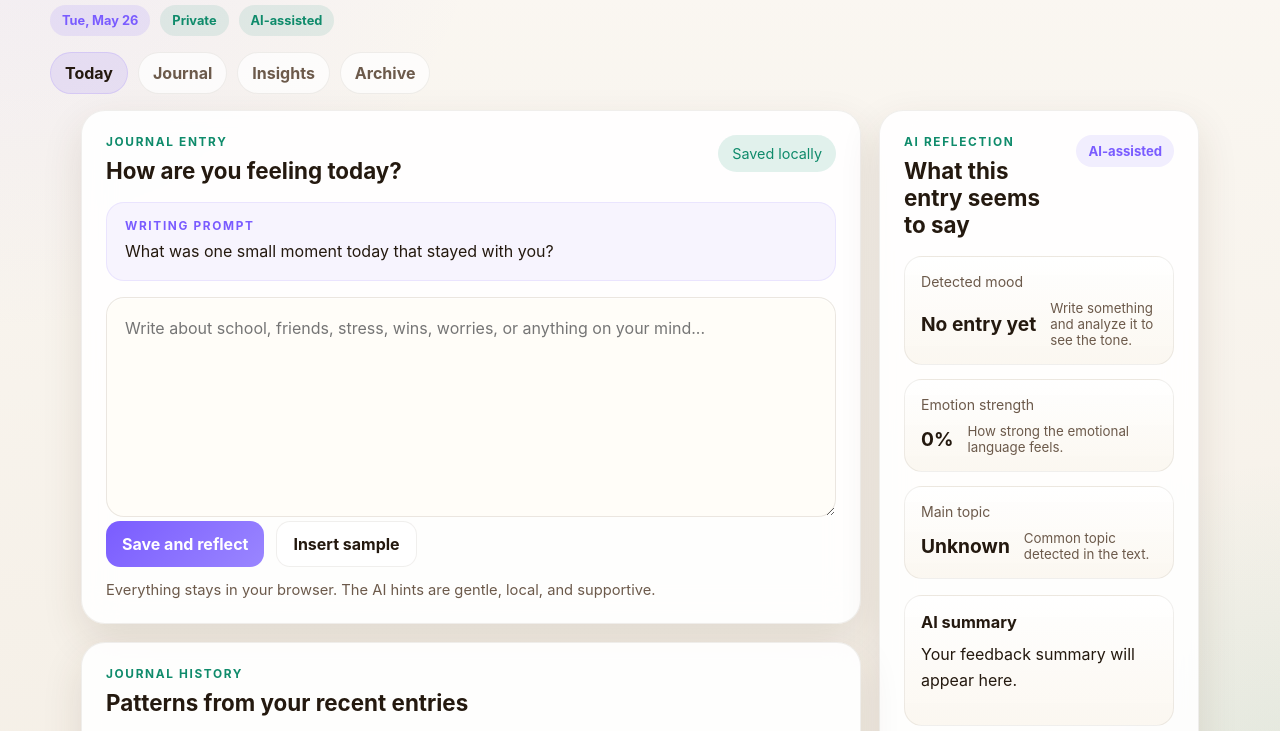
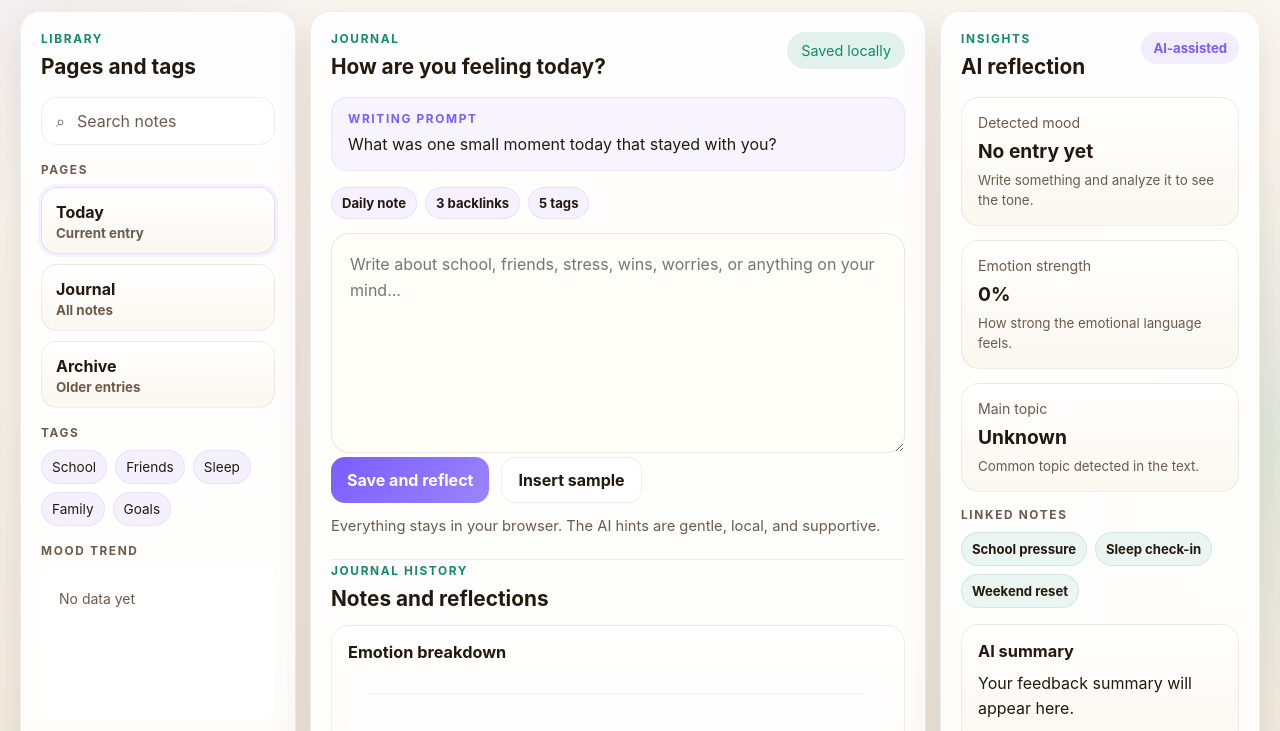
Before and after one commit to VivaanReddy3011/AI-Journal, a website: page index.html in a window 1280 px wide. Shown: the part 165-896 px from the top of the page. Drawn offline with Linux system fonts and the light colour scheme.

Commit message:
Make journal workspace feel more app-like

```diff
--- a/index.html
+++ b/index.html
@@ -13,7 +13,7 @@
       <p class="subtitle">Write freely, then get a quiet AI-assisted reflection on the mood of your entry.</p>
       <div class="header-meta">
         <span class="meta-pill" id="todayLabel">Today</span>
-        <span class="meta-pill subtle">Private</span>
+        <span class="meta-pill subtle">Local</span>
         <span class="meta-pill subtle">AI-assisted</span>
       </div>
     </div>
@@ -38,18 +38,68 @@
     </div>
   </header>
 
-  <nav class="app-nav" aria-label="Journal sections">
-    <button class="nav-pill active" type="button">Today</button>
-    <button class="nav-pill" type="button">Journal</button>
-    <button class="nav-pill" type="button">Insights</button>
-    <button class="nav-pill" type="button">Archive</button>
-  </nav>
+  <main class="workspace">
+    <aside class="panel sidebar-panel library-panel">
+      <div class="panel-head">
+        <div class="panel-title-wrap">
+          <p class="section-label">Library</p>
+          <h2>Pages and tags</h2>
+        </div>
+      </div>
 
-  <main class="layout">
+      <div class="sidebar-section">
+        <label class="search-box" for="noteSearch">
+          <span class="search-icon" aria-hidden="true">⌕</span>
+          <input id="noteSearch" type="text" placeholder="Search notes" aria-label="Search notes" />
+        </label>
+      </div>
+
+      <div class="sidebar-section">
+        <p class="sidebar-title">Pages</p>
+        <div class="page-list">
+          <button class="page-item active" type="button">
+            <span>Today</span>
+            <small>Current entry</small>
+          </button>
+          <button class="page-item" type="button">
+            <span>Journal</span>
+            <small>All notes</small>
+          </button>
+          <button class="page-item" type="button">
+            <span>Archive</span>
+            <small>Older entries</small>
+          </button>
+        </div>
+      </div>
+
+      <div class="sidebar-section">
+        <p class="sidebar-title">Tags</p>
+        <div class="tag-cloud">
+          <span class="tag-chip">School</span>
+          <span class="tag-chip">Friends</span>
+          <span class="tag-chip">Sleep</span>
+          <span class="tag-chip">Family</span>
+          <span class="tag-chip">Goals</span>
+        </div>
+      </div>
+
+      <div class="sidebar-section">
+        <p class="sidebar-title">Mood trend</p>
+        <div class="mini-chart">
+          <canvas id="trendChart" width="280" height="180"></canvas>
+        </div>
+      </div>
+
+      <div class="sidebar-section">
+        <p class="sidebar-title">Recent entries</p>
+        <div id="entryList" class="entry-list"></div>
+      </div>
+    </aside>
+
     <section class="panel composer-panel">
       <div class="panel-head">
         <div class="panel-title-wrap">
-          <p class="section-label">Journal entry</p>
+          <p class="section-label">Journal</p>
           <h2>How are you feeling today?</h2>
         </div>
         <span class="status-pill" id="storageStatus">Saved locally</span>
@@ -58,6 +108,12 @@
       <div class="prompt-card">
         <p class="prompt-label">Writing prompt</p>
         <p class="prompt-text">What was one small moment today that stayed with you?</p>
+      </div>
+
+      <div class="note-meta-row" aria-label="Entry metadata">
+        <span class="note-meta-chip">Daily note</span>
+        <span class="note-meta-chip">3 backlinks</span>
+        <span class="note-meta-chip">5 tags</span>
       </div>
 
       <label class="sr-only" for="journalEntry">Journal entry</label>
@@ -69,13 +125,32 @@
       </div>
 
       <p class="microcopy">Everything stays in your browser. The AI hints are gentle, local, and supportive.</p>
+
+      <section class="journal-section">
+        <div class="panel-head section-head">
+          <div class="panel-title-wrap">
+            <p class="section-label">Journal history</p>
+            <h2>Notes and reflections</h2>
+          </div>
+        </div>
+
+        <div class="dashboard-card chart-card">
+          <h3>Emotion breakdown</h3>
+          <canvas id="emotionChart" width="560" height="220"></canvas>
+        </div>
+
+        <div class="dashboard-card">
+          <h3>Common themes</h3>
+          <div id="themeList" class="theme-list"></div>
+        </div>
+      </section>
     </section>
 
-    <section class="panel feedback-panel">
+    <aside class="panel feedback-panel">
       <div class="panel-head">
         <div class="panel-title-wrap">
-          <p class="section-label">AI reflection</p>
-          <h2>What this entry seems to say</h2>
+          <p class="section-label">Insights</p>
+          <h2>AI reflection</h2>
         </div>
         <span class="ai-chip">AI-assisted</span>
       </div>
@@ -98,6 +173,15 @@
         </article>
       </div>
 
+      <div class="sidebar-section linked-notes">
+        <p class="sidebar-title">Linked notes</p>
+        <div class="link-list">
+          <span class="link-pill">School pressure</span>
+          <span class="link-pill">Sleep check-in</span>
+          <span class="link-pill">Weekend reset</span>
+        </div>
+      </div>
+
       <div class="result-stack">
         <article class="result-card">
           <h3>AI summary</h3>
@@ -114,35 +198,7 @@
       </div>
 
       <div id="safetyBanner" class="safety-banner hidden"></div>
-    </section>
-
-    <section class="panel dashboard-panel">
-      <div class="panel-head">
-        <div class="panel-title-wrap">
-          <p class="section-label">Journal history</p>
-          <h2>Patterns from your recent entries</h2>
-        </div>
-      </div>
-
-      <div class="dashboard-grid">
-        <article class="dashboard-card chart-card">
-          <h3>Mood trend</h3>
-          <canvas id="trendChart" width="560" height="220"></canvas>
-        </article>
-        <article class="dashboard-card chart-card">
-          <h3>Emotion breakdown</h3>
-          <canvas id="emotionChart" width="560" height="220"></canvas>
-        </article>
-        <article class="dashboard-card">
-          <h3>Common themes</h3>
-          <div id="themeList" class="theme-list"></div>
-        </article>
-        <article class="dashboard-card">
-          <h3>Recent entries</h3>
-          <div id="entryList" class="entry-list"></div>
-        </article>
-      </div>
-    </section>
+    </aside>
   </main>
 
   <template id="entryTemplate">
--- a/styles.css
+++ b/styles.css
@@ -27,8 +27,8 @@
   --card-bg: linear-gradient(180deg, rgba(255, 255, 255, 0.95), rgba(251, 247, 240, 0.96));
   --card-border: rgba(70, 54, 34, 0.08);
   --shadow: 0 16px 40px rgba(74, 48, 23, 0.12);
-  --radius: 24px;
-  --page-width: min(1180px, calc(100vw - 32px));
+  --radius: 20px;
+  --page-width: min(1240px, calc(100vw - 24px));
 }
 
 * {
@@ -48,7 +48,7 @@ body {
     radial-gradient(circle at right center, var(--bg-accent-2), transparent 20%),
     linear-gradient(180deg, var(--bg-top) 0%, var(--bg-bottom) 100%);
   color: var(--text);
-  padding: 28px 0 40px;
+  padding: 22px 0 32px;
   overflow-x: hidden;
 }
 
@@ -63,7 +63,7 @@ body {
   justify-content: space-between;
   gap: 20px;
   align-items: flex-start;
-  margin-bottom: 16px;
+  margin-bottom: 14px;
 }
 
 .brand-block {
@@ -74,7 +74,7 @@ body {
   display: flex;
   gap: 10px;
   flex-wrap: wrap;
-  margin-top: 14px;
+  margin-top: 12px;
 }
 
 .meta-pill {
@@ -112,8 +112,8 @@ p {
 
 h1 {
   font-size: clamp(2.25rem, 5vw, 4.2rem);
-  line-height: 0.95;
-  margin-bottom: 12px;
+  line-height: 0.92;
+  margin-bottom: 10px;
   letter-spacing: -0.04em;
 }
 
@@ -159,27 +159,31 @@ h1 {
   border-color: rgba(122, 92, 255, 0.16);
 }
 
-.layout {
+.workspace {
+  width: var(--page-width);
+  margin: 0 auto;
   display: grid;
-  gap: 18px;
-  grid-template-columns: minmax(0, 780px) minmax(280px, 320px);
-  justify-content: center;
+  grid-template-columns: minmax(240px, 276px) minmax(0, 1fr) minmax(280px, 320px);
+  gap: 14px;
   align-items: start;
 }
 
+.sidebar-panel {
+  position: sticky;
+  top: 18px;
+  max-height: calc(100vh - 36px);
+  overflow: auto;
+}
+
 .composer-panel {
-  grid-column: 1;
+  min-height: calc(100vh - 90px);
 }
 
 .feedback-panel {
-  grid-column: 2;
-  grid-row: 1 / span 2;
   position: sticky;
-  top: 24px;
-}
-
-.dashboard-panel {
-  grid-column: 1;
+  top: 18px;
+  max-height: calc(100vh - 36px);
+  overflow: auto;
 }
 
 .panel {
@@ -187,7 +191,7 @@ h1 {
   border: 1px solid var(--panel-border);
   box-shadow: var(--shadow);
   border-radius: var(--radius);
-  padding: 24px;
+  padding: 20px;
   backdrop-filter: blur(16px);
 }
 
@@ -199,6 +203,10 @@ h1 {
   margin-bottom: 18px;
 }
 
+.section-head {
+  margin-bottom: 14px;
+}
+
 .panel-title-wrap h2 {
   margin-bottom: 0;
   font-size: 1.55rem;
@@ -206,15 +214,131 @@ h1 {
 
 .panel-head h2 {
   margin-bottom: 0;
-  font-size: 1.4rem;
+  font-size: 1.3rem;
 }
 
 .prompt-card {
   margin-bottom: 16px;
-  padding: 16px 18px;
-  border-radius: 18px;
+  padding: 14px 16px;
+  border-radius: 16px;
   background: rgba(122, 92, 255, 0.06);
   border: 1px solid rgba(122, 92, 255, 0.1);
+}
+
+.note-meta-row {
+  display: flex;
+  flex-wrap: wrap;
+  gap: 8px;
+  margin-bottom: 14px;
+}
+
+.note-meta-chip {
+  padding: 7px 10px;
+  border-radius: 999px;
+  background: rgba(122, 92, 255, 0.08);
+  border: 1px solid rgba(122, 92, 255, 0.1);
+  color: var(--text);
+  font-size: 0.82rem;
+  font-weight: 700;
+}
+
+.journal-section {
+  margin-top: 24px;
+  padding-top: 4px;
+  border-top: 1px solid var(--panel-border);
+}
+
+.sidebar-section {
+  margin-bottom: 18px;
+}
+
+.search-box {
+  display: flex;
+  align-items: center;
+  gap: 10px;
+  padding: 12px 14px;
+  border-radius: 16px;
+  border: 1px solid var(--panel-border);
+  background: var(--surface-soft);
+}
+
+.search-icon {
+  color: var(--muted);
+  font-size: 1rem;
+  line-height: 1;
+}
+
+.search-box input {
+  width: 100%;
+  border: 0;
+  outline: none;
+  background: transparent;
+  color: var(--text);
+  font: inherit;
+}
+
+.search-box input::placeholder {
+  color: var(--muted);
+}
+
+.sidebar-title {
+  margin-bottom: 10px;
+  color: var(--muted);
+  font-size: 0.74rem;
+  font-weight: 700;
+  letter-spacing: 0.14em;
+  text-transform: uppercase;
+}
+
+.page-list {
+  display: grid;
+  gap: 10px;
+}
+
+.page-item {
+  display: grid;
+  gap: 3px;
+  text-align: left;
+  padding: 14px 14px 12px;
+  border: 1px solid var(--panel-border);
+  background: var(--card-bg);
+  color: var(--text);
+  border-radius: 16px;
+}
+
+.page-item span {
+  font-weight: 700;
+}
+
+.page-item small {
+  color: var(--muted);
+}
+
+.page-item.active {
+  border-color: rgba(122, 92, 255, 0.2);
+  box-shadow: 0 0 0 3px rgba(122, 92, 255, 0.08);
+}
+
+.tag-cloud {
+  display: flex;
+  flex-wrap: wrap;
+  gap: 8px;
+}
+
+.tag-chip {
+  padding: 8px 10px;
+  border-radius: 999px;
+  background: rgba(122, 92, 255, 0.08);
+  color: var(--text);
+  font-size: 0.85rem;
+  border: 1px solid rgba(122, 92, 255, 0.1);
+}
+
+.mini-chart canvas {
+  width: 100%;
+  display: block;
+  background: var(--surface-soft);
+  border-radius: 14px;
 }
 
 .prompt-label {
@@ -340,7 +464,7 @@ button:active {
 }
 
 .theme-btn {
-  min-width: 180px;
+  min-width: 172px;
 }
 
 .theme-btn-value {
@@ -449,27 +573,6 @@ button:active {
   margin-bottom: 16px;
 }
 
-.feedback-grid .metric-card {
-  display: grid;
-  grid-template-columns: auto 1fr;
-  gap: 10px 14px;
-  align-items: center;
-}
-
-.feedback-grid .metric-card span {
-  grid-column: 1 / -1;
-  margin-bottom: 0;
-}
-
-.feedback-grid .metric-card strong {
-  grid-column: 1;
-  margin-bottom: 0;
-}
-
-.feedback-grid .metric-card small {
-  grid-column: 2;
-}
-
 .metric-card,
 .result-card,
 .dashboard-card,
@@ -540,6 +643,26 @@ button:active {
   grid-template-columns: 1fr;
 }
 
+.linked-notes {
+  margin-bottom: 16px;
+}
+
+.link-list {
+  display: flex;
+  flex-wrap: wrap;
+  gap: 8px;
+}
+
+.link-pill {
+  padding: 8px 10px;
+  border-radius: 999px;
+  background: rgba(15, 139, 107, 0.08);
+  border: 1px solid rgba(15, 139, 107, 0.12);
+  color: var(--text);
+  font-size: 0.82rem;
+  font-weight: 700;
+}
+
 .chart-card canvas {
   width: 100%;
   height: auto;
@@ -572,6 +695,10 @@ button:active {
 .entry-card {
   display: grid;
   gap: 10px;
+}
+
+.entry-list .entry-card {
+  padding: 14px;
 }
 
 .entry-head {
@@ -627,16 +754,18 @@ button:active {
     width: var(--page-width);
   }
 
-  .layout {
+  .workspace {
     grid-template-columns: 1fr;
   }
 
-  .composer-panel,
-  .feedback-panel,
-  .dashboard-panel {
-    grid-column: auto;
-    grid-row: auto;
+  .sidebar-panel,
+  .feedback-panel {
     position: static;
+    max-height: none;
+  }
+
+  .composer-panel {
+    min-height: auto;
   }
 
   .feedback-grid,
```
